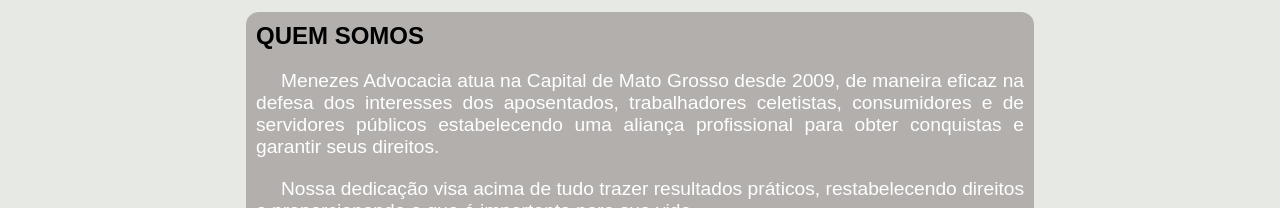
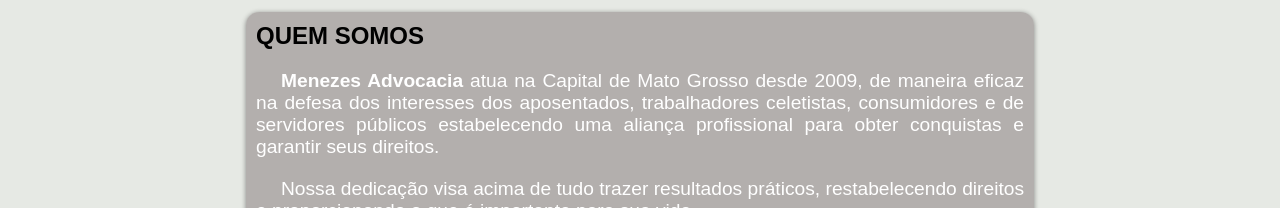
Before and after one commit to enzonoschang/html-css, a plain HTML site: page exercicios/ex026/mq005/index.html in a window 1280 px wide. Shown: the part 145-353 px from the top of the page. Drawn offline with nearby package versions, Linux system fonts and the light colour scheme.

Commit message:
finish ex026

```diff
--- a/exercicios/ex026/mq005/estilos/style.css
+++ b/exercicios/ex026/mq005/estilos/style.css
@@ -72,6 +72,7 @@
     margin-top: 15px;
     padding: 10px;
     border-radius: 13px;
+    box-shadow: 0px 1px 5px rgba(0, 0, 0, 0.438);
 }
 
 article > h2{
--- a/exercicios/ex026/mq005/index.html
+++ b/exercicios/ex026/mq005/index.html
@@ -26,7 +26,7 @@
     <main>
         <article>
             <h2>QUEM SOMOS</h2>
-            <p>Menezes Advocacia atua na Capital de Mato Grosso desde 2009, de maneira eficaz na defesa dos interesses dos aposentados, trabalhadores celetistas, consumidores e de servidores públicos  estabelecendo uma aliança profissional para obter conquistas e garantir seus direitos.</p>
+            <p><strong>Menezes Advocacia</strong> atua na Capital de Mato Grosso desde 2009, de maneira eficaz na defesa dos interesses dos aposentados, trabalhadores celetistas, consumidores e de servidores públicos  estabelecendo uma aliança profissional para obter conquistas e garantir seus direitos.</p>
             <p>Nossa dedicação visa acima de tudo trazer resultados práticos, restabelecendo direitos e proporcionando  o que é importante para sua vida.</p>
             <p>Lorem ipsum dolor sit amet consectetur adipisicing elit. Et magnam mollitia ad molestiae odio cupiditate quidem, rerum nesciunt sit quas nihil nostrum ab pariatur quis eligendi minima perspiciatis vero veritatis. Lorem ipsum, dolor sit amet consectetur adipisicing elit. Delectus minima, est non ex harum quibusdam magni. Cum, illum suscipit nemo autem quasi modi ratione rem quidem necessitatibus earum vel inventore.</p>
             <p>Lorem ipsum dolor sit amet consectetur adipisicing elit. Sapiente, sunt odit. Corrupti, non culpa. Blanditiis tenetur iure natus, quam placeat quis ab earum. Ut facere quia ea sint rerum magnam.</p>
```
